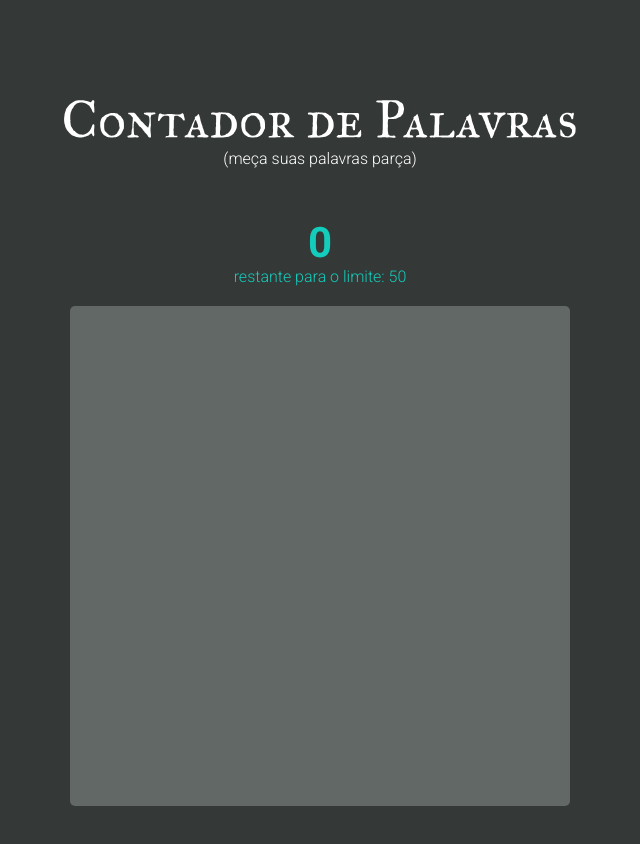
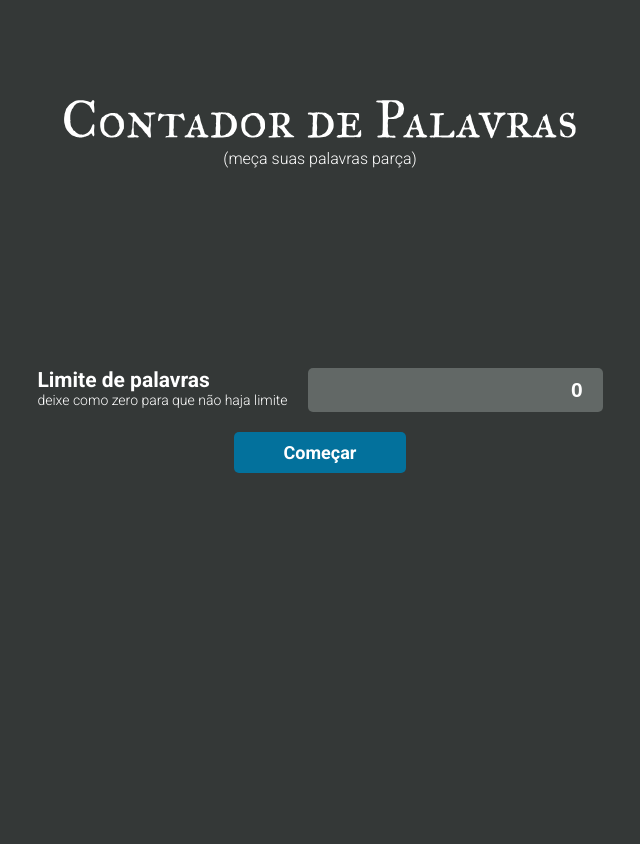
Before and after one commit to lucaszawadneak/WordCounter, an Angular app: page / in a window 1280 px wide. Shown: the top 844 px of the page, without its empty margins (320-960 px from the left). Built offline with nearby package versions, Linux system fonts and the light colour scheme.

Commit message:
Counter functions

```diff
--- a/src/app/app.component.html
+++ b/src/app/app.component.html
@@ -1,6 +1,11 @@
 <div id="container">
   <img src="../assets/title.svg" alt="Contador" />
   <p>(meça suas palavras parça)</p>
-  <!-- <app-limit></app-limit> -->
-  <app-counter></app-counter>
+  <app-limit
+    *ngIf="!writing; else counter"
+    (onWrite)="handleWriting()"
+  ></app-limit>
+  <ng-template #counter>
+    <app-counter></app-counter>
+  </ng-template>
 </div>
--- a/src/app/app.component.ts
+++ b/src/app/app.component.ts
@@ -3,8 +3,13 @@ import { Component } from '@angular/core';
 @Component({
   selector: 'app-root',
   templateUrl: './app.component.html',
-  styleUrls: ['./app.component.css']
+  styleUrls: ['./app.component.css'],
 })
 export class AppComponent {
-  title = 'wordcounter';
+  writing: boolean = false;
+
+  handleWriting(): void {
+    console.log('test');
+    this.writing = !this.writing;
+  }
 }
--- a/src/app/components/counter/counter.component.css
+++ b/src/app/components/counter/counter.component.css
@@ -36,3 +36,17 @@
 .red {
   color: #cc1414;
 }
+
+/* Chrome, Safari, Edge, Opera */
+#container input::-webkit-outer-spin-button,
+#container input::-webkit-inner-spin-button {
+  -webkit-appearance: none;
+  margin: 0;
+  display: none;
+}
+
+/* Firefox */
+#container input[type="number"] {
+  -moz-appearance: textfield;
+  display: none;
+}
--- a/src/app/components/counter/counter.component.html
+++ b/src/app/components/counter/counter.component.html
@@ -1,5 +1,17 @@
 <div id="container">
-  <h1 class="green">0</h1>
-  <p class="green">restante para o limite: 50</p>
-  <textarea name="counter" id="counter"></textarea>
+  <h1 [ngClass]="limitDiff >= 0 ? 'green' : 'red'">
+    {{ count }}
+  </h1>
+  <p class="green" *ngIf="limit === 0">sem limites :)</p>
+  <p class="green" *ngIf="limit !== 0 && limitDiff >= 0">
+    restante para o limite: {{ limitDiff }}
+  </p>
+  <p class="red" *ngIf="limitDiff < 0">
+    ultrapassando o limite: {{ limitDiff * -1 }}
+  </p>
+  <textarea
+    name="counter"
+    id="counter"
+    (keydown)="handleChange($event)"
+  ></textarea>
 </div>
--- a/src/app/components/counter/counter.component.ts
+++ b/src/app/components/counter/counter.component.ts
@@ -1,15 +1,35 @@
 import { Component, OnInit } from '@angular/core';
+import { StringCounterService } from 'src/app/services/string-counter.service';
 
 @Component({
   selector: 'app-counter',
   templateUrl: './counter.component.html',
-  styleUrls: ['./counter.component.css']
+  styleUrls: ['./counter.component.css'],
 })
 export class CounterComponent implements OnInit {
+  constructor(private StringConter: StringCounterService) {}
 
-  constructor() { }
+  textData: string = '';
+
+  limit: number = 0;
+  count: number = 0;
+  limitDiff: number = 0;
 
   ngOnInit(): void {
+    this.limit = this.StringConter.limit;
+    if (this.limit !== 0) {
+      this.limitDiff = this.StringConter.handleLimitDif(0);
+    }
   }
 
+  handleChange(event: any): void {
+    if (event.keyCode == 32 || event.keyCode == 8 || event.keyCode == 86) {
+      this.StringConter.text = event.target.value;
+
+      this.count = this.StringConter.countWords();
+      if (this.limit > 0) {
+        this.limitDiff = this.StringConter.handleLimitDif(this.count);
+      }
+    }
+  }
 }
--- a/src/app/components/limit/limit.component.html
+++ b/src/app/components/limit/limit.component.html
@@ -2,9 +2,9 @@
   <div class="direction-row">
     <div>
       <h4>Limite de palavras</h4>
-      <p>deixe em branco para que não haja limite</p>
+      <p>deixe como zero para que não haja limite</p>
     </div>
-    <input type="numer" />
+    <input type="number" name="limit" [(ngModel)]="limit" />
   </div>
-  <button>Começar</button>
+  <button (click)="handleStart()">Começar</button>
 </div>
--- a/src/app/components/limit/limit.component.ts
+++ b/src/app/components/limit/limit.component.ts
@@ -1,15 +1,24 @@
-import { Component, OnInit } from '@angular/core';
+import { Component, OnInit, Output, EventEmitter } from '@angular/core';
+import { StringCounterService } from 'src/app/services/string-counter.service';
 
 @Component({
   selector: 'app-limit',
   templateUrl: './limit.component.html',
-  styleUrls: ['./limit.component.css']
+  styleUrls: ['./limit.component.css'],
 })
 export class LimitComponent implements OnInit {
+  limit: number = 0;
 
-  constructor() { }
+  @Output() onWrite = new EventEmitter<null>();
+
+  constructor(private StringConter: StringCounterService) {}
 
   ngOnInit(): void {
+    this.limit = this.StringConter.limit;
   }
 
+  handleStart() {
+    this.onWrite.emit();
+    this.StringConter.setLimit(this.limit);
+  }
 }
--- /dev/null
+++ b/src/app/services/string-counter.service.ts
@@ -0,0 +1,30 @@
+import { Injectable } from '@angular/core';
+
+@Injectable({
+  providedIn: 'root',
+})
+export class StringCounterService {
+  public text: string = '';
+  public limit: number = 0;
+
+  constructor() {}
+
+  handleTextChange(data: string): void {
+    this.text = data;
+  }
+
+  setLimit(limit: number): void {
+    this.limit = limit;
+    console.log('Limite setado para ' + limit);
+  }
+
+  countWords(): number {
+    let splitString = this.text.trim().replace(/\n/g, ' ').split(' ');
+    const filteredArray = splitString.filter((item) => item !== '');
+    return filteredArray.length;
+  }
+
+  handleLimitDif(words: number): number {
+    return this.limit - words;
+  }
+}
```
Also changed, not shown: src/app/app.module.ts (+5 -10 lines).
